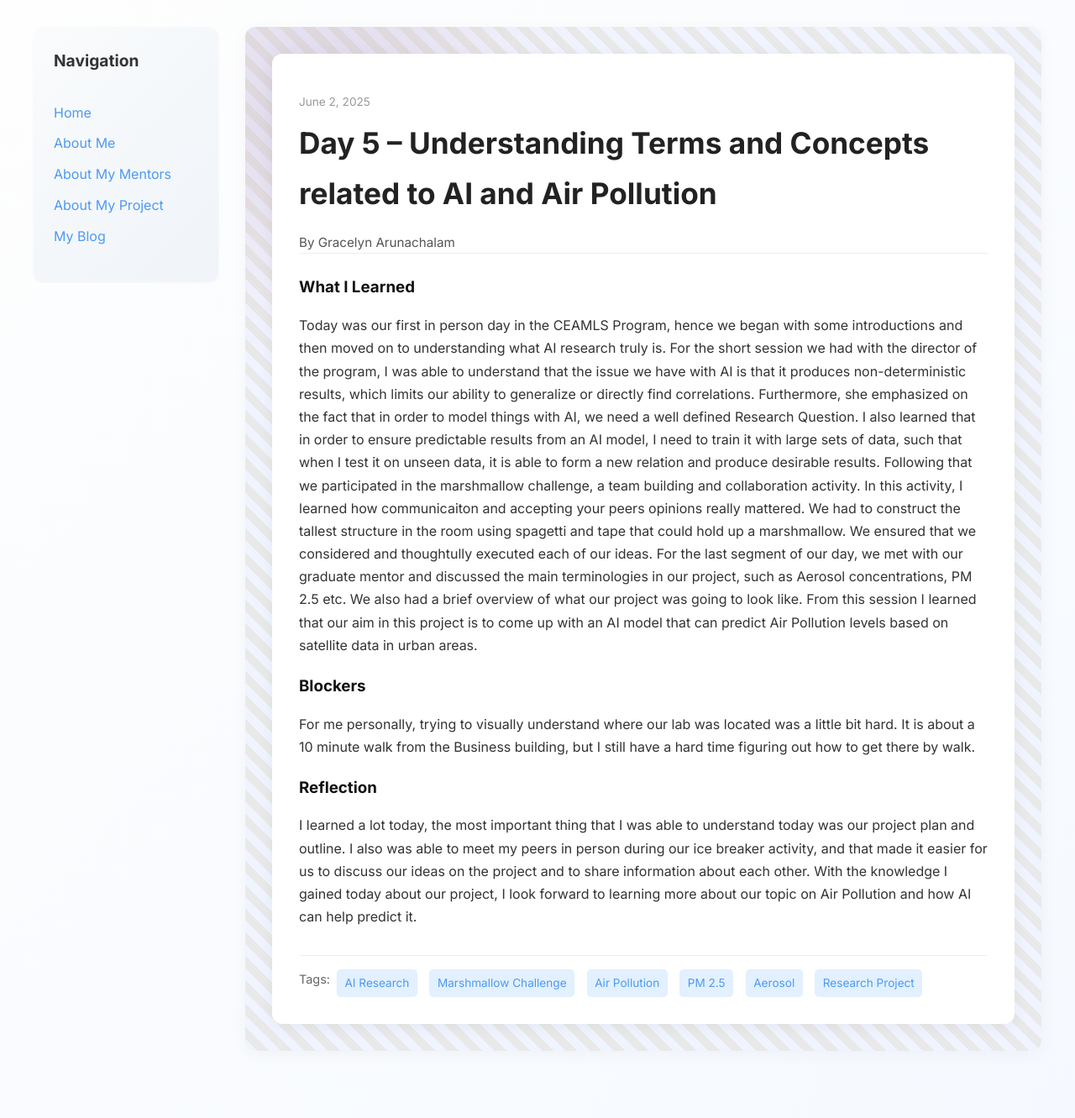
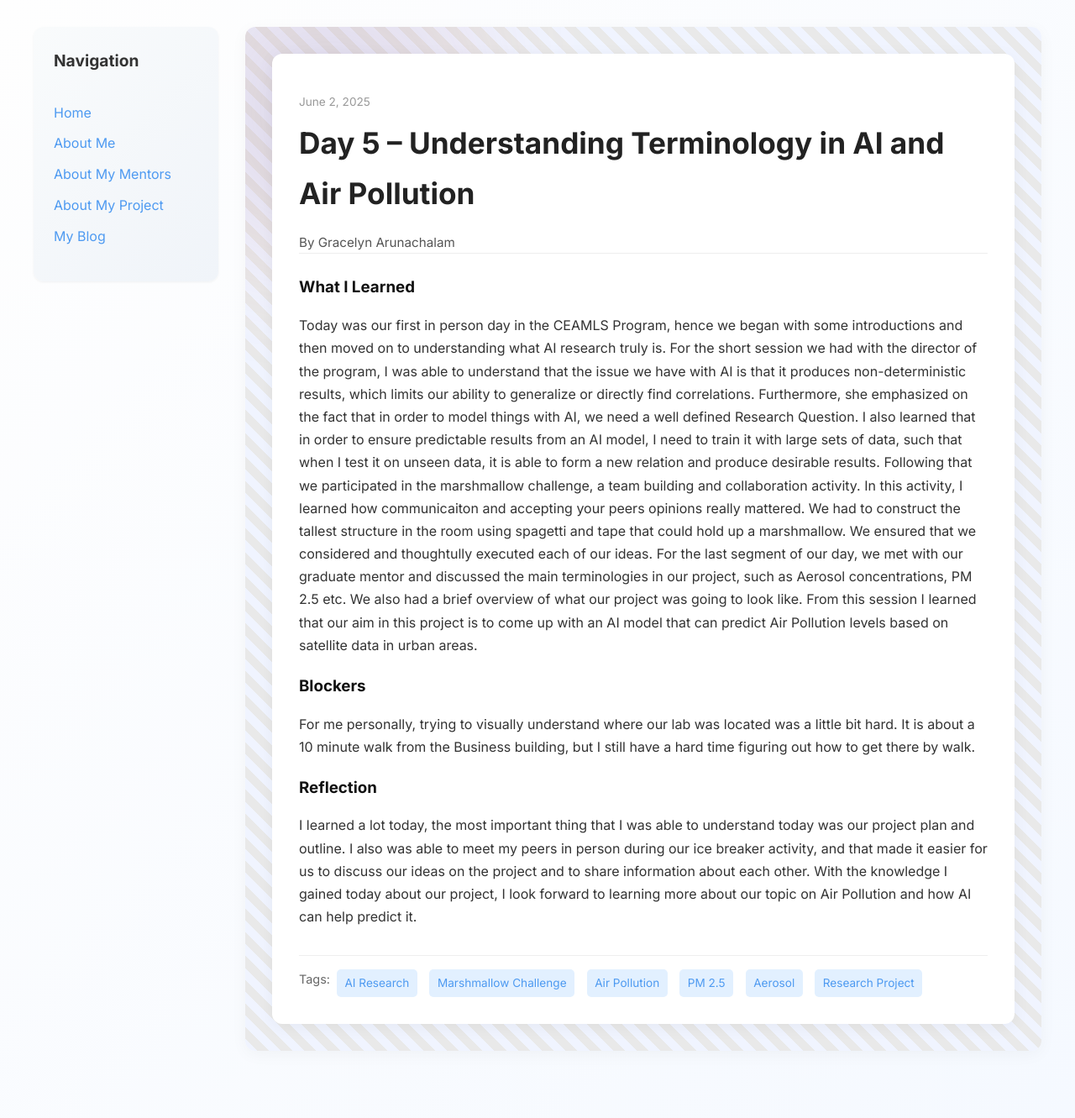
Before and after one commit to GracelynRuth/GracelynRuth.github.io, a Jekyll site: the page built from _posts/2025-06-02-day-5.md, in a window 1280 px wide. Shown: the whole page at 84% size. Built offline with Jekyll 4.4.1, drawn with Linux system fonts in a browser that asks for light colours.

Commit message:
Update 2025-06-02-day-5.md

```diff
--- a/_posts/2025-06-02-day-5.md
+++ b/_posts/2025-06-02-day-5.md
@@ -1,6 +1,6 @@
 ---
 layout: post
-title: "Day 5 – Understanding Terms and Concepts related to AI and Air Pollution"
+title: "Day 5 – Understanding Terminology in AI and Air Pollution"
 date: 2025-06-02
 author: Gracelyn Arunachalam
 permalink: /day5.html
```
